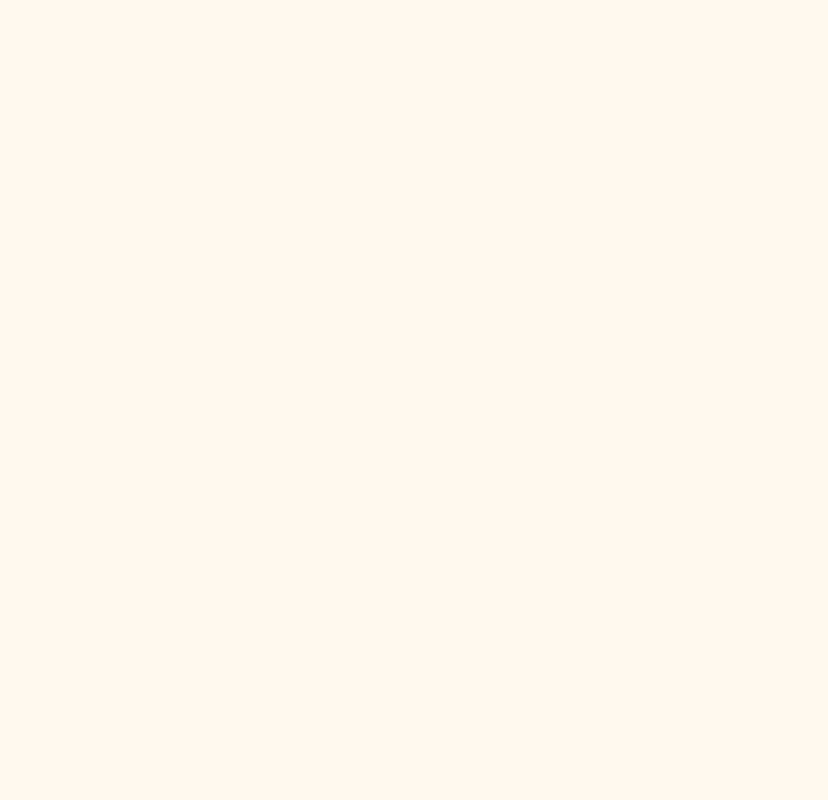
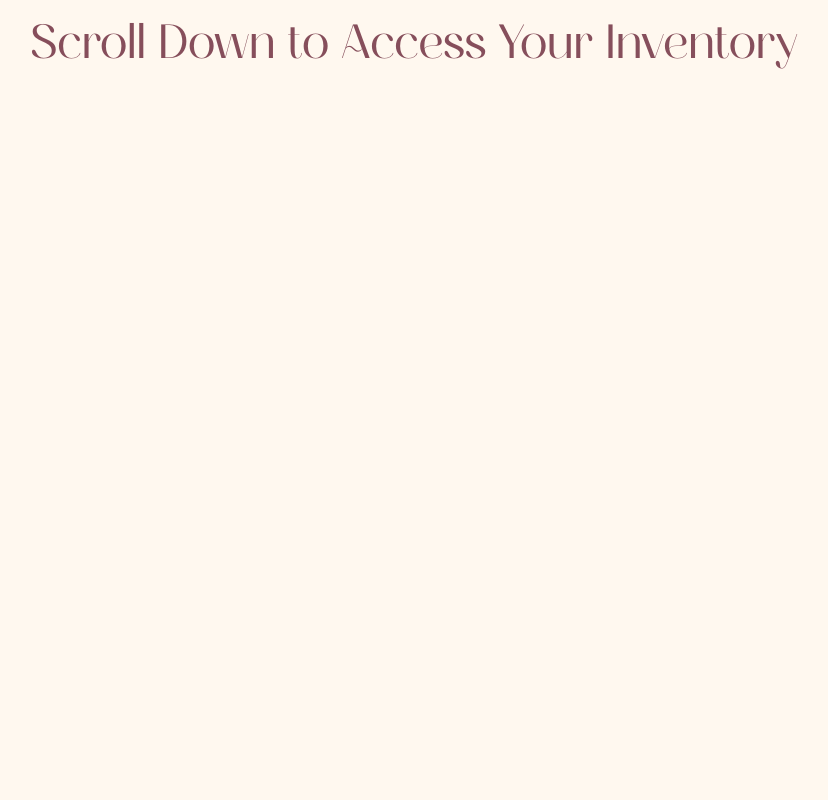
Before and after one commit to Shruthi1935/Inventory-Tracking-System, a Next.js app: page / in a window 1280 px wide. Shown: the top 800 px of the page, without its empty margins (226-1054 px from the left). Built offline with nearby package versions, Linux system fonts and the light colour scheme.

Commit message:
committed

```diff
--- a/app/globals.css
+++ b/app/globals.css
@@ -8,12 +8,14 @@
   font-weight: normal;
   font-style: normal;
 }
+
 @font-face {
   font-family: 'MyCustomFont';
   src: url('/fonts/Ameda.otf') format('opentype');
   font-weight: bold;
   font-style: normal;
 }
+
 body {
   font-family: 'MyCustomFont', sans-serif;
 }
@@ -26,36 +28,6 @@ body {
     opacity: 1;
   }
 }
-.fade-in {
-  animation: fadeIn 1.5s ease-in forwards;
-}
-
-
-@keyframes invisible {
-  from {
-    opacity: 0;
-  }
-  to {
-    opacity: 0;
-  }
-}
-.invisible {
-  animation: fadeIn 1.5s ease-in forwards;
-}
-
-@keyframes fadeInTwo {
-  from {
-    opacity: 0;
-  }
-  to {
-    opacity: 1;
-  }
-}
-.fade-in-two {
-  animation: fadeIn 1.5s ease-in forwards;
-  animation-delay: 4.8s; /* Start fading in after 3 seconds */
-}
-
 
 @keyframes fadeOut {
   from {
@@ -65,11 +37,31 @@ body {
     opacity: 0;
   }
 }
+
+.fade-in {
+  animation: fadeIn 1.5s ease-in forwards;
+}
+
 .fade-out {
   animation: fadeOut 1.8s ease-in forwards;
   animation-delay: 3s; /* Start fading out after 3 seconds */
 }
 
+@keyframes fadeInAfter {
+  from {
+    opacity: 0;
+  }
+  to {
+    opacity: 1;
+  }
+}
+
+.fade-in-after {
+  animation: fadeInAfter 1.5s ease-in forwards;
+  animation-delay: 4.5s; /* Start fading in after previous animations (1.5s fade-in + 3s delay + 1.8s fade-out) */
+  opacity: 0; /* Hide initially */
+  animation-fill-mode: forwards; /* Retain final state (visible) after animation */
+}
 
 @layer utilities {
   .text-balance {
--- a/app/page.js
+++ b/app/page.js
@@ -1,13 +1,14 @@
 import React from 'react';
 import Image from 'next/image';
-import gglogo from '../public/img/gourmetGrottoLogo.png'; // Correct import for Next.js
+import gglogo from '../public/img/gourmetGrottoLogo.png';
 
 export default function Home() {
   return (
     <div>
       <section id="intro" className="h-screen w-screen bg-[#FFF8EF] flex items-center justify-center">
+        <div className="flex-col">
 
-        <div className="flex-col">
+          <div className="font-custom text-5xl text-[#550A1F] text-center fade-in-after"> Scroll Down to Access Your Inventory </div>
           <div className="fade-in">
             <div className="flex flex-col space-y-8 items-center justify-center fade-out">
               <div className="font-custom text-5xl text-[#550A1F] text-center m-3"> WELCOME TO YOUR </div>
@@ -15,13 +16,8 @@ export default function Home() {
               <div className="font-custom text-9xl text-[#550A1F] text-center animate-typing overflow-hidden whitespace-nowrap"> Gourmet Grotto </div>
             </div>
           </div>
-          <div className="invisible">
-            <div className="fade-in-two">
-              <div className="font-custom text-5xl text-[#550A1F] text-center"> Scroll Down to Access Grotto </div>
+
         </div>
-          </div>
-        </div>
-
       </section>
 
       <section id="inventorySystem" className="h-screen w-screen bg-[#300A15]">
```
Lines whose indentation alone changed are shown as unchanged.
